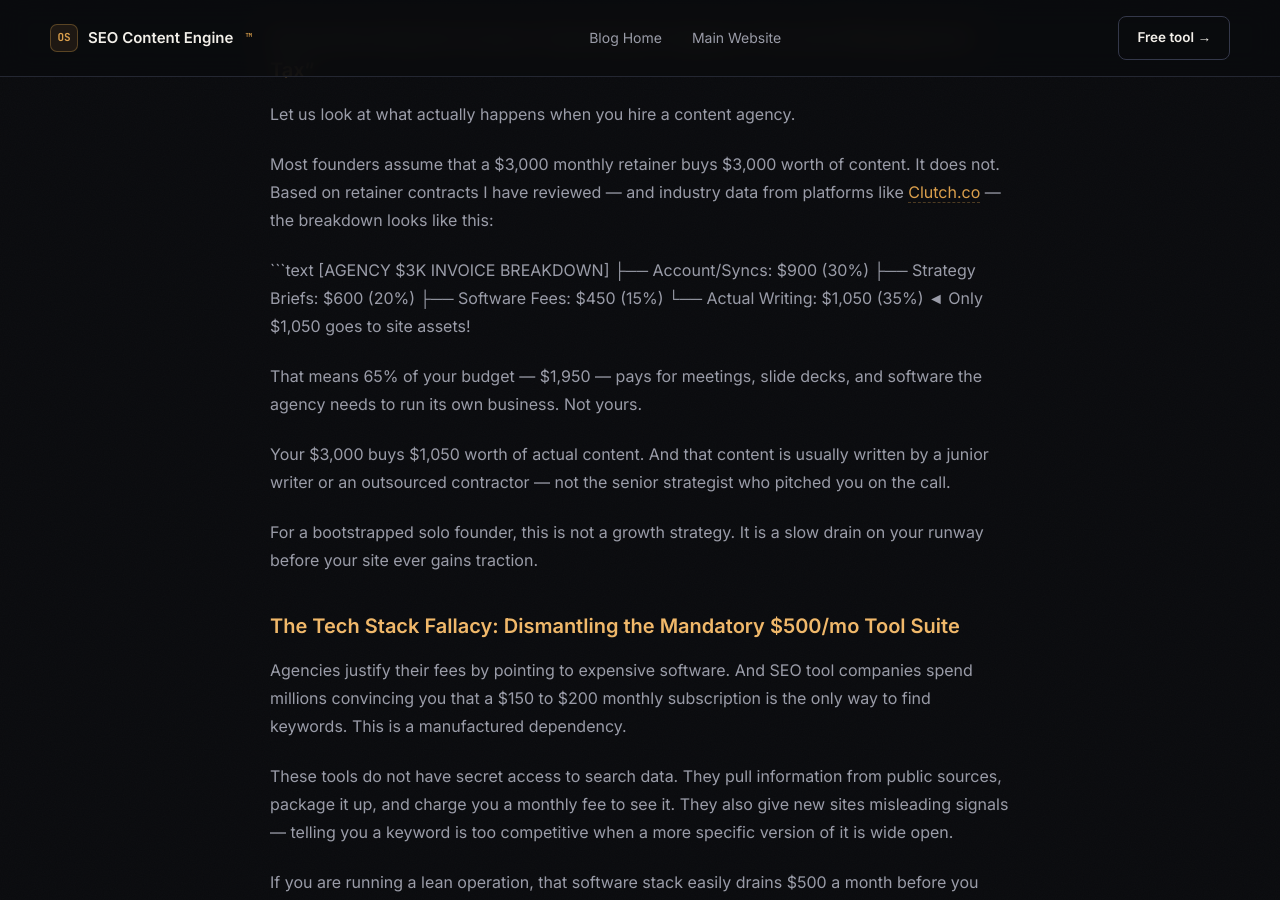
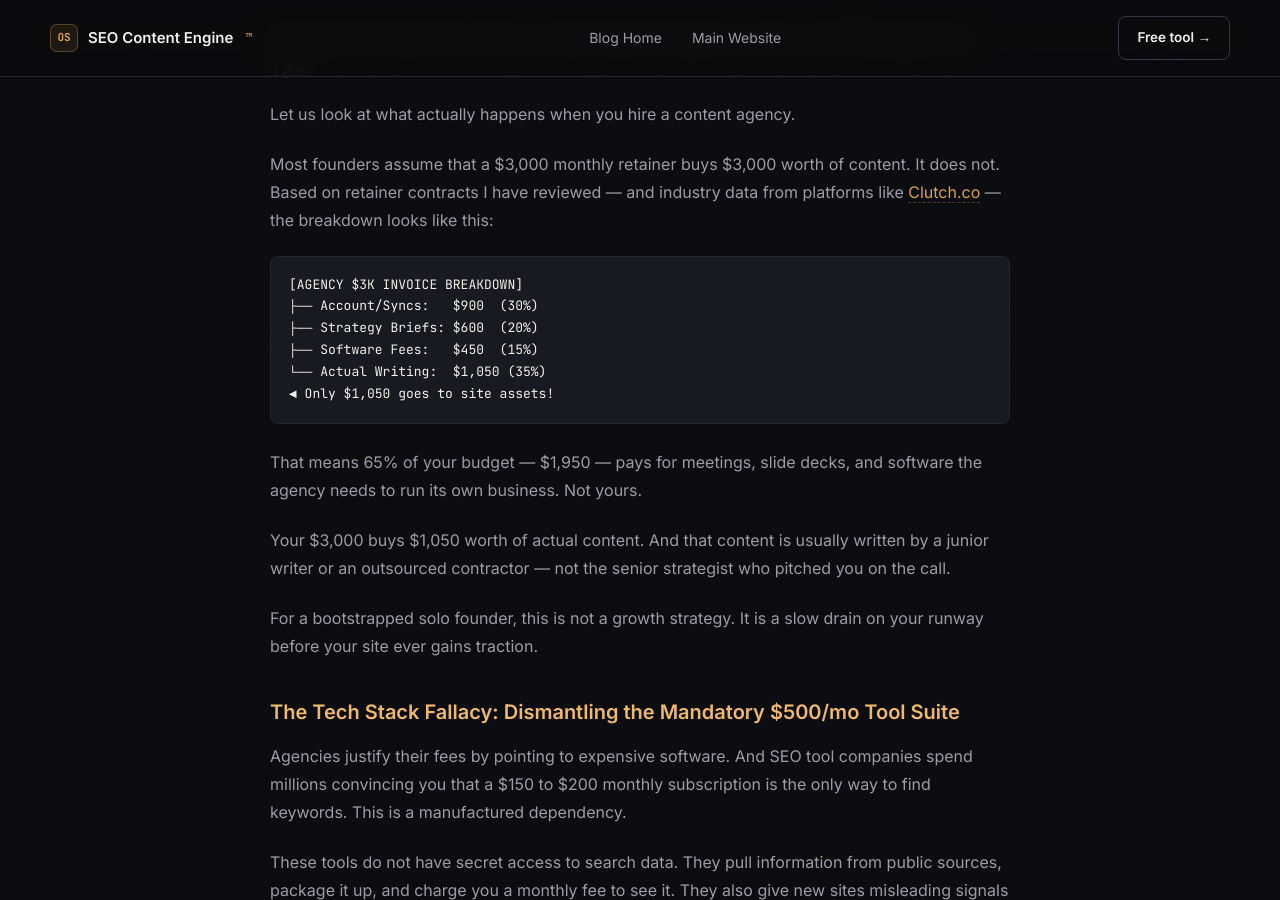
Before and after one commit to ibrabyze/blog-, a Jekyll site: the page built from _posts/2026-07-12-seo-content-engine-hiring-agency.md, in a window 1280 px wide and 900 px high, scrolled down 2742 px. Built offline with Jekyll 4.4.1, drawn with Linux system fonts in a browser that asks for light colours; part of the change alters nothing that is shown.

````diff
--- a/_posts/2026-07-12-seo-content-engine-hiring-agency.md
+++ b/_posts/2026-07-12-seo-content-engine-hiring-agency.md
@@ -12,7 +12,7 @@ reading_time: 11
 
 *By Ibrahim Shuaib — Solo Founder, Nigeria. Builder of the SEO Content Engine OS™.*
 
-![Solo founder using an SEO content engine instead of hiring a marketing agency]({{ site.baseurl }}/assets/images/seo-content-engine-vs-agency-hero.jpg)
+![Solo founder using an SEO content engine instead of hiring a marketing agency](/assets/images/seo-content-engine-vs-agency-hero.jpg)
 ---
 
 ### The Invisible Trap of Bootstrapped Search Strategy
@@ -23,7 +23,7 @@ I have watched founders run out of money paying agency retainers before their si
 
 This guide breaks down both options honestly. Then it introduces a third path that most growth advice ignores entirely.
 
-![Comparison Matrix: Manual Writing vs Marketing Agency vs Content Engine]({{ site.baseurl }}/assets/images/seo-model-comparison.jpg)
+![Comparison Matrix: Manual Writing vs Marketing Agency vs Content Engine](/assets/images/seo-model-comparison.jpg)
 ---
 
 ### Is an SEO Content Engine Better Than Hiring an Agency for Solo Founders?
@@ -59,7 +59,7 @@ Most founders assume that a $3,000 monthly retainer buys $3,000 worth of content
 ├── Software Fees:   $450  (15%)
 └── Actual Writing:  $1,050 (35%)
 ◄ Only $1,050 goes to site assets!
-
+```
 
 That means 65% of your budget — $1,950 — pays for meetings, slide decks, and software the agency needs to run its own business. Not yours.
 
@@ -109,7 +109,7 @@ Operational Layout: Deploying an Engine Inside a Unified Workspace
 To execute this at scale without drowning in administrative chaos, you must house this system inside a unified workspace that functions as a single source of truth. Fragmented text files split across disconnected cloud folders and loose spreadsheets are silent killers of production velocity. When your content architecture is decentralized, an operator wastes up to 45 minutes per article simply shifting data between tabs.
 
 A high-velocity engine eliminates this structural friction by organizing keyword discovery, content creation queues, and internal linking models within a single relational database dashboard.
-![Notion SEO Template Pipeline Dashboard]({{ site.baseurl }}/assets/images/notion-seo-engine-workspace.jpg)
+![Notion SEO Template Pipeline Dashboard](/assets/images/notion-seo-engine-workspace.jpg)
 
 This is exactly why a structured Notion SEO template for freelancers and independent builders provides a far clearer operating interface than a complex enterprise project tracker. You do not need bloated multi-user task dependencies; you need a lean command center where a single view connects your seed research directly to your modular generation pipelines. This centralized layout guarantees that your systems-editor workflow remains entirely frictionless from raw intent extraction to live web index.
 
````
